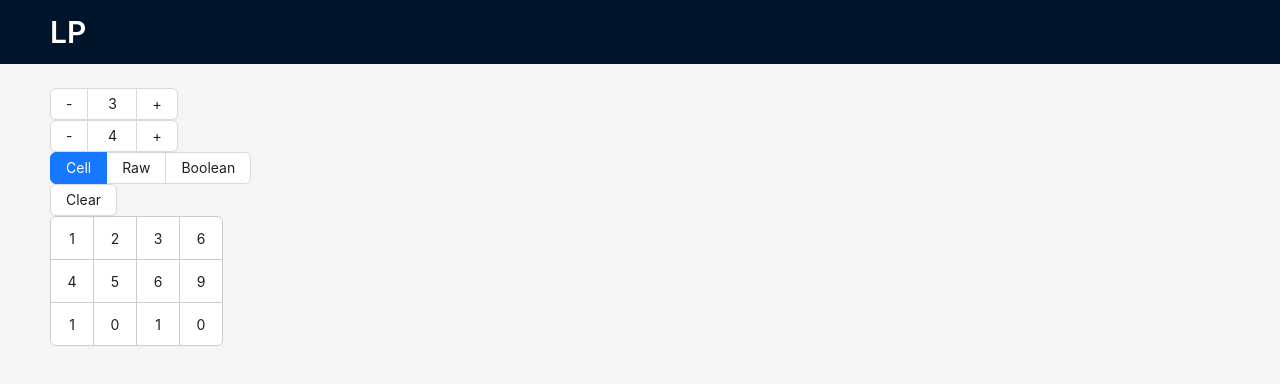
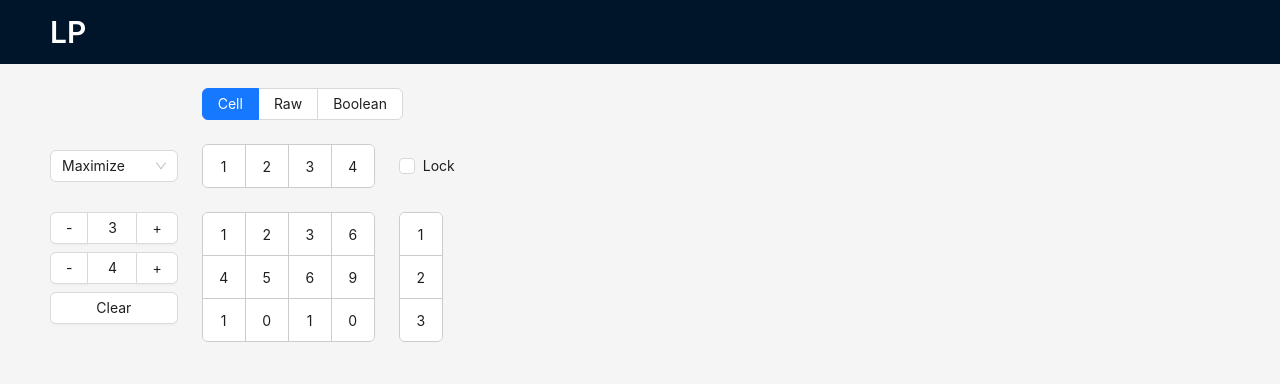
Before and after one commit to Samwell-II/hack2023, a React (Vite) app in the folder frontend/: page / in a window 1280 px wide. Shown: the top 384 px of the page. Built offline with nearby package versions, Linux system fonts and the light colour scheme.

Commit message:
linear programming input design

```diff
--- a/frontend/src/App.tsx
+++ b/frontend/src/App.tsx
@@ -7,6 +7,7 @@ import MatrixInput from './components/matrix-input/MatrixInput';
 import MatrixDimensionInput from './components/matrix-input/MatrixDimensionInput';
 import useMatrix from './components/matrix-input/useMatrix';
 import MatrixInputModeSelector from './components/matrix-input/MatrixInputModeSelector';
+import LinearProgramInput from './components/lp-input/LinearProgramInput';
 
 const { Content, Header } = Layout;
 
@@ -20,23 +21,7 @@ const App: FC = () => {
           <Title level={2} style={{margin: 0, color: 'white'}}>LP</Title>
         </Header>
         <Content style={{padding: '24px 50px'}}>
-          <div>
-            <MatrixDimensionInput
-              value={matrix.rows}
-              onChange={matrix.setRows}
-              onIncrement={matrix.incrementRows}
-              onDecrement={matrix.decrementRows}
-            /><br/>
-            <MatrixDimensionInput
-              value={matrix.cols}
-              onChange={matrix.setCols}
-              onIncrement={matrix.incrementCols}
-              onDecrement={matrix.decrementCols}
-            /><br/>
-            <MatrixInputModeSelector value='cells' /><br/>
-            <Button onClick={matrix.clear}>Clear</Button><br/>
-            <MatrixInput data={matrix.data} onChange={matrix.setData}></MatrixInput>
-          </div>
+          <LinearProgramInput />
         </Content>
       </Layout>
     </div>
--- /dev/null
+++ b/frontend/src/components/lp-input/LinearProgramInput.tsx
@@ -0,0 +1,74 @@
+import { Button, Checkbox, Select } from 'antd';
+import React from 'react';
+import MatrixDimensionInput from '../matrix-input/MatrixDimensionInput';
+import MatrixInput from '../matrix-input/MatrixInput';
+import MatrixInputModeSelector from '../matrix-input/MatrixInputModeSelector';
+import useMatrix from '../matrix-input/useMatrix';
+
+const gridStyle: React.CSSProperties = {
+    display: 'grid',
+    width: 'fit-content',
+    columnGap: '24px',
+    rowGap: '24px',
+};
+
+const optimizationModes = [
+    { value: 'max', label: 'Maximize' },
+    { value: 'min', label: 'Minimize' },
+];
+
+const LinearProgramInput: React.FC = () => {
+    const matrix = useMatrix([[1,2,3,6],[4,5,6,9],[1,0,1,0]]);
+
+    return (
+        <div style={gridStyle}>
+            <div style={{gridRow: 1, gridColumn: '2 / span 2'}}>
+                <MatrixInputModeSelector value='cells' />
+            </div>
+
+            <div style={{gridRow: 2, gridColumn: 1, alignSelf: 'center'}}>
+                <Select
+                    value={'max'}
+                    options={optimizationModes}
+                    style={{width: '100%'}}
+                />
+            </div>
+
+            <div style={{gridRow: 2, gridColumn: 2, alignSelf: 'center'}}>
+                <MatrixInput
+                    data={[[1,2,3,4]]}
+                />
+            </div>
+
+            <div style={{gridRow: 2, gridColumn: 3, alignSelf: 'center'}}>
+                <Checkbox>Lock</Checkbox>
+            </div>
+
+            <div style={{display: 'flex', flexDirection: 'column', gap: '8px', gridRow: 3, gridColumn: 1}}>
+                <MatrixDimensionInput
+                    value={matrix.rows}
+                    onChange={matrix.setRows}
+                    onIncrement={matrix.incrementRows}
+                    onDecrement={matrix.decrementRows}
+                />
+                <MatrixDimensionInput
+                    value={matrix.cols}
+                    onChange={matrix.setCols}
+                    onIncrement={matrix.incrementCols}
+                    onDecrement={matrix.decrementCols}
+                />
+                <Button onClick={matrix.clear}>Clear</Button>
+            </div>
+
+            <div style={{gridRow: 3, gridColumn: 2}}>
+                <MatrixInput data={matrix.data} onChange={matrix.setData}></MatrixInput>
+            </div>
+
+            <div style={{gridRow: 3, gridColumn: 3}}>
+                <MatrixInput data={[[1],[2],[3]]} />
+            </div>
+        </div>
+    );
+}
+
+export default LinearProgramInput;
```
